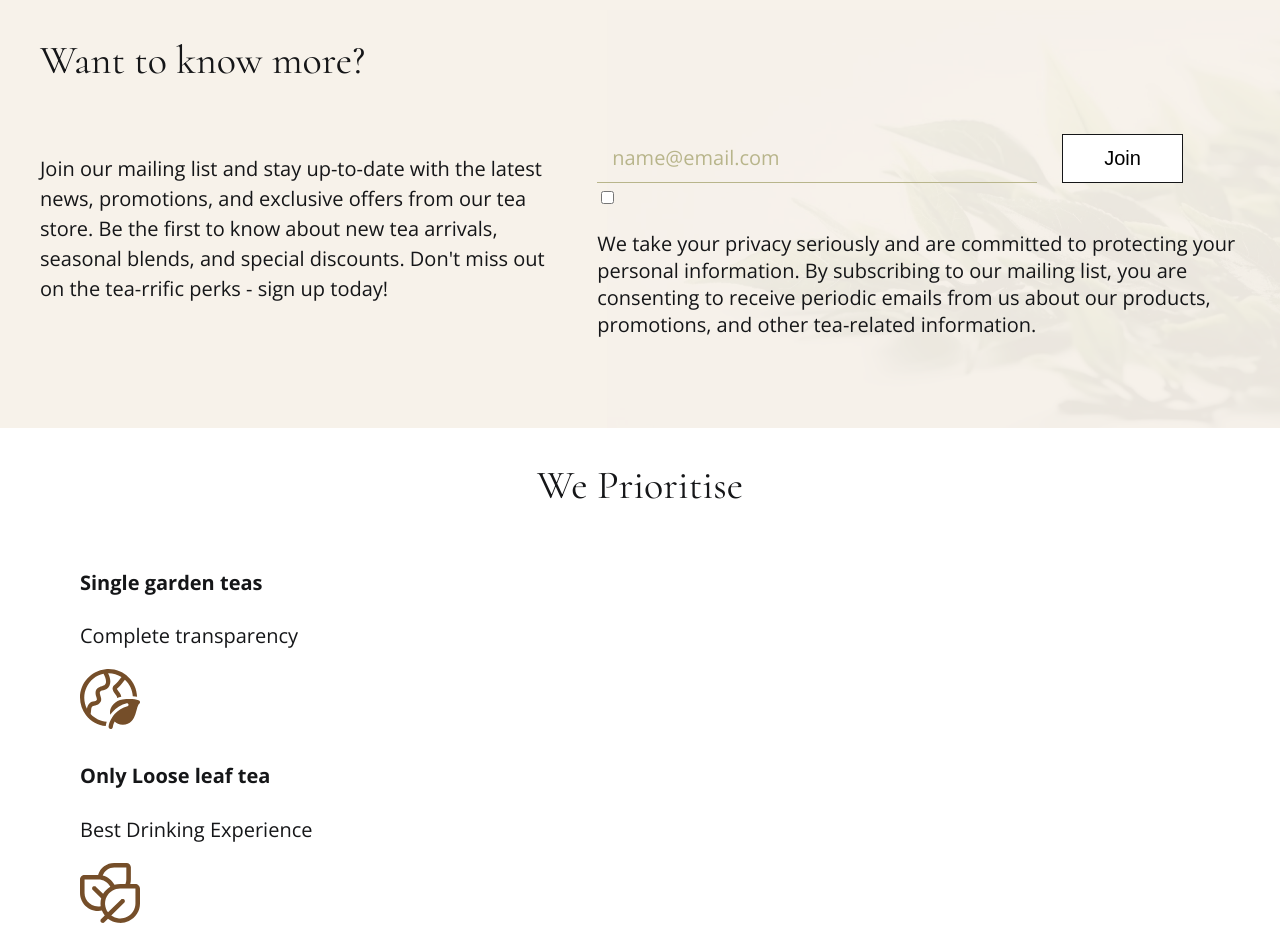
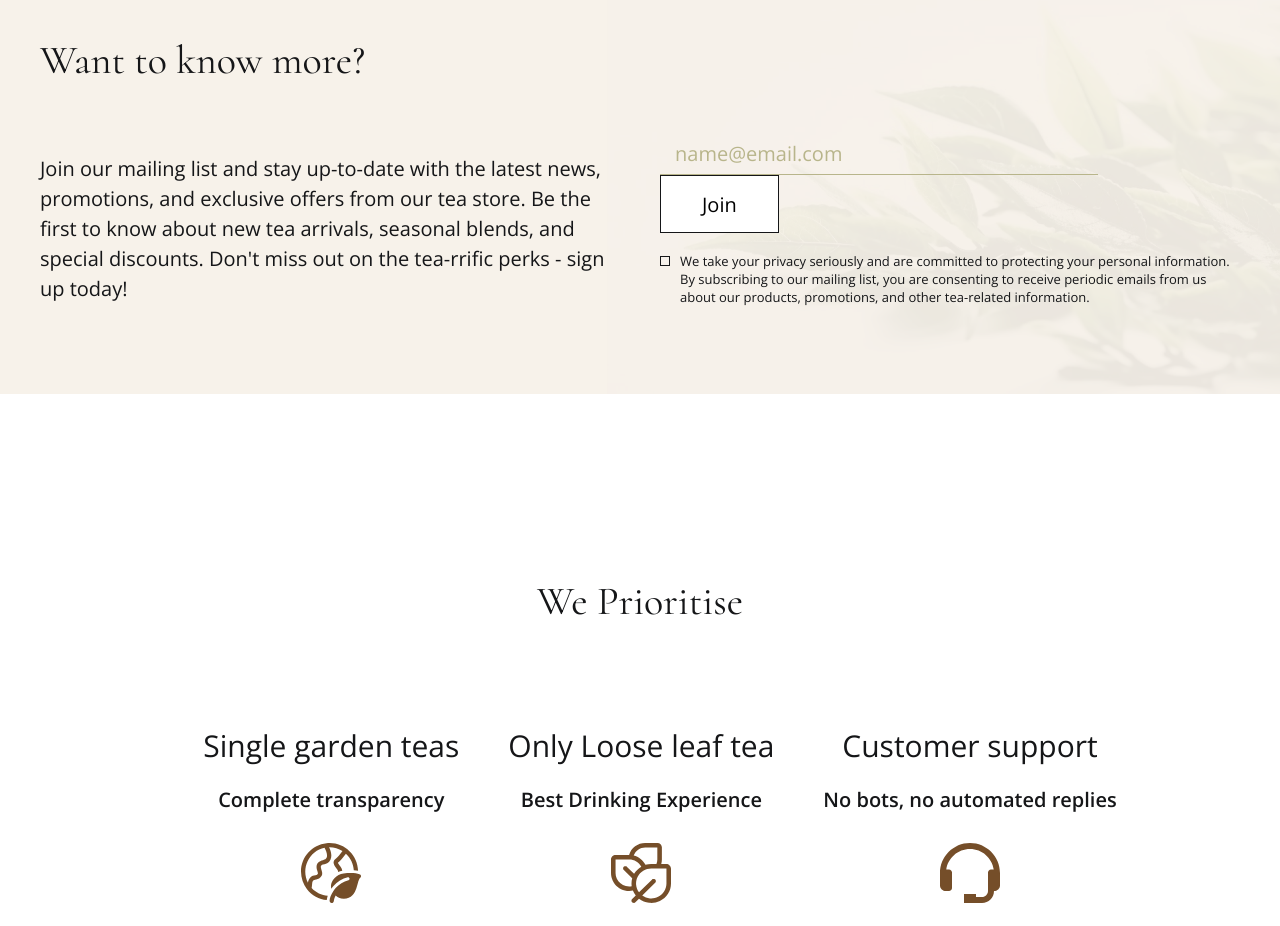
Before and after one commit to HK-Duck/A-cup-of-tea, a plain HTML site: page index.html in a window 1280 px wide. Shown: the part 3300-4226 px from the top of the page. Drawn offline with nearby package versions, Linux system fonts and the light colour scheme.

Commit message:
git commit

```diff
--- a/css/style.css
+++ b/css/style.css
@@ -300,11 +300,13 @@ body{
 
  .mailing-list__text{
     line-height: 1.5;
+    flex-basis: 580px;
  }
 
  .mailing-list__form{
     display: flex;
     flex-wrap: wrap;
+    flex-basis: 580px;
  }
 
  .mailing-list__email{
@@ -312,7 +314,7 @@ body{
     border-bottom: 1px solid #b8b58b;
     background-color: transparent;
     padding: 3px 15px;
-    width: 440px;
+    width: 438px;
     margin-right: 25px;
     /* продублировали чтобы это применилось и к вводимому тексту */
     font-family: 'Open sans', sans-serif;
@@ -335,11 +337,73 @@ body{
  .mailing-list__btn{
     background-color: #fff;
     border: 1px solid #151618;
+    font-family: 'Open sans', sans-serif;
     padding: 12px 41px;
     font-size: 20px;
+    font-weight: 300;
+    cursor: pointer;
  }
 
+ .checkbox__text{
+    font-size: 13px;
+    padding-left: 20px;
+ }
 
+.mailing-list__label{
+    /* снова меня значения из-за больших отступов */
+    margin-top: 6px;
+}
+
+ .checkbox{
+    position: absolute;
+    width: 1px;
+    height: 1px;
+    clip: rect(0, 0, 0, 0);
+    overflow: hidden;
+    padding-left: 20px;
+ }
+
+ .checkbox-style{
+    position: absolute;
+    width: 10px;
+    height: 10px;
+    border: 1px solid #151618;
+    /* мои значения */
+    margin-top: 17px;
+ }
+
+.checkbox:checked + .checkbox-style::before{
+    content: '';
+    position: absolute;
+    width: 6px;
+    height: 6px;
+    background-color: #151618;
+    top: 1px;
+    left: 1px;
+}
+
+.prioritise{
+    padding: 150px 0;
+}
+
+.prioritise__list{
+    text-align: center;
+    display: flex;
+    justify-content: center;
+    flex-wrap: wrap;
+    gap: 30px 49px;
+}
+
+.prioritise__title{
+    font-size: 30px;
+    margin-bottom: 10px;
+    font-weight: 300;
+}
+
+.prioritise__text{
+    margin-bottom: 30px;
+    font-weight: 600;
+}
 
 
 
--- a/index.html
+++ b/index.html
@@ -251,7 +251,7 @@
                     <form action="#" class="mailing-list__form">
                         <input class="mailing-list__email" type="email" placeholder="name@email.com">
                         <button class="mailing-list__btn" type="submit">Join</button>
-                        <label>
+                        <label class="mailing-list__label">
                             <input class="checkbox" type="checkbox">
                             <span class="checkbox-style"></span>
                             <p class="checkbox__text">
```
